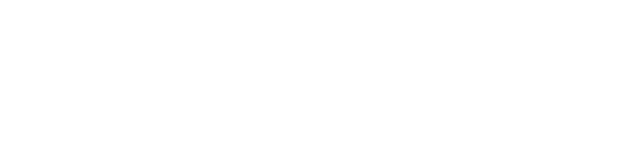
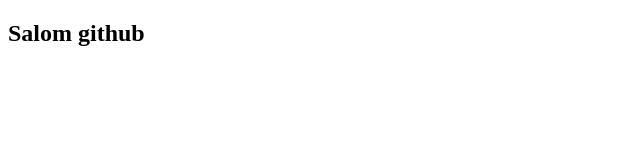
Before and after one commit to ulashev-21/dars-1, a plain HTML site: page index.html in a window 1280 px wide. Shown: the whole page, without its empty margins (0-640 px from the left). Drawn offline with Linux system fonts and the light colour scheme.

Commit message:
ikkinchi kommit

```diff
--- a/index.html
+++ b/index.html
@@ -6,6 +6,8 @@
     <title>Document</title>
 </head>
 <body>
-
+    <div>
+        <h2>Salom github</h2>
+    </div>
 </body>
 </html>
```
